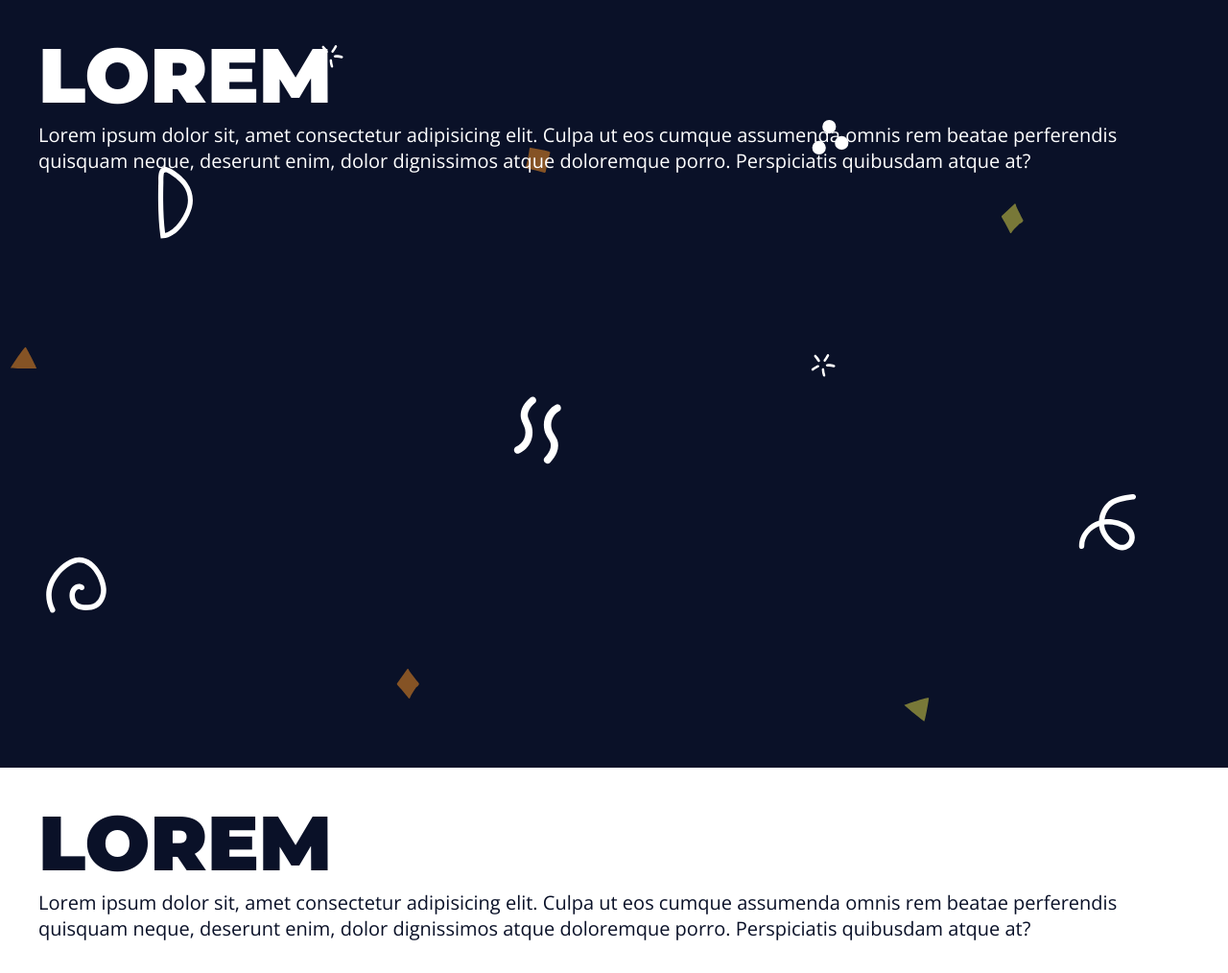
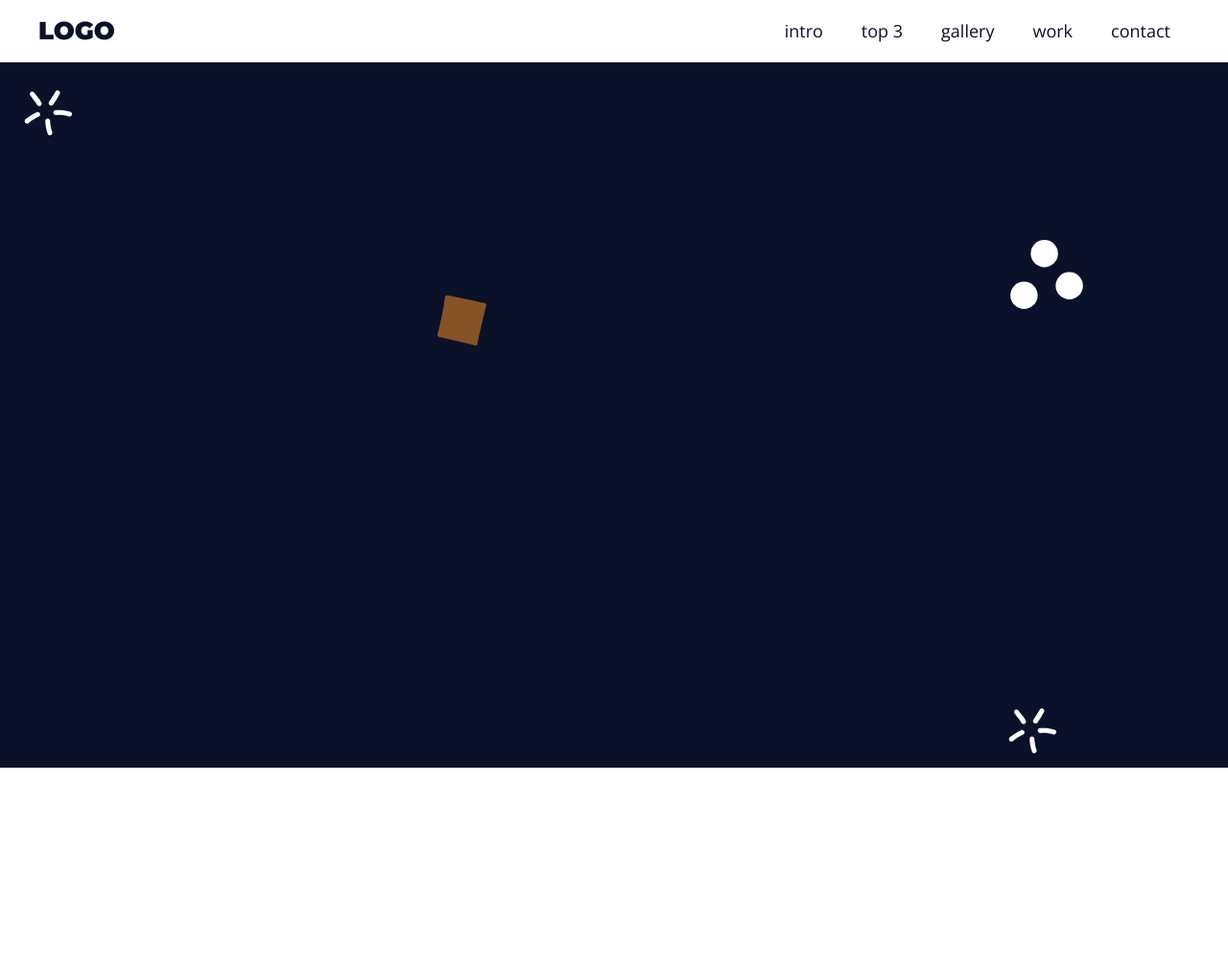
Before and after one commit to ViniciusAndradex/Landing-Page, a plain HTML site: page index.html in a window 1280 px wide. Shown: the whole page at 96% size. Drawn offline with nearby package versions, Linux system fonts and the light colour scheme.

Commit message:
construção do menu.

```diff
--- a/assets/css/styles.css
+++ b/assets/css/styles.css
@@ -1,6 +1,7 @@
 :root {
     --primary-color: #0A1128;
     --white-color: #FFFFFF;
+    --light-gray-color: #EEEEEE;
     --gap: 3rem;
 }
 * {
@@ -57,6 +58,10 @@ h6 {
     text-transform: uppercase;
 }
 
+a {
+    text-decoration: none;
+}
+
 .main-bg {
     background-image: url('../img/background.svg');
     background-size: cover;
@@ -80,3 +85,59 @@ h6 {
 .section {
     min-height: 100vh;
 }
+
+.menu {
+    background: var(--white-color);
+    position: fixed;
+    top: 0;
+    left: 0;
+    right: 0;
+    width: 100%;
+    border-bottom: 1px solid var(--light-gray-color);
+}
+
+.menu-content {
+    display: flex;
+    justify-content: space-between;
+    align-items: center;
+    padding-top: 0;
+    padding-bottom: 0;
+}
+
+.menu h1 {
+    font-size: 2.6rem;
+    color: var(--primary-color);
+}
+
+.menu h1 a {
+    color: inherit;
+}
+
+.menu ul {
+    list-style: none;
+    display: flex;
+}
+
+.menu ul li a {
+    display: block;
+    padding: 2rem;
+    font-size: 1.8rem;
+    color: var(--primary-color);
+    position: relative;
+}
+
+.menu ul li a::after {
+    content: '';
+    position: absolute;
+    bottom: 1rem;
+    left: 50%;
+    width:0;
+    height: 0.2rem;
+    background: crimson;
+    transition: all 300ms ease-in-out;
+}
+
+.menu ul li a:hover::after {
+    width: 50%;
+    left: 25%;
+}
--- a/index.html
+++ b/index.html
@@ -1,5 +1,5 @@
 <!DOCTYPE html>
-<html lang="ptBR">
+<html lang="pt-BR">
 <head>
     <meta charset="UTF-8">
     <meta http-equiv="X-UA-Compatible" content="IE=edge">
@@ -10,23 +10,25 @@
     <link href="https://fonts.googleapis.com/css2?family=Montserrat:wght@900&family=Open+Sans:wght@400;700&display=swap" rel="stylesheet">
     <link rel="stylesheet" href="assets/css/styles.css">
 </head>
-<body >
-    <section class="main-bg section">
-        <div class="main-content">
-            <h1>Lorem</h1>
-            <p>
-                Lorem ipsum dolor sit, amet consectetur adipisicing elit. Culpa ut eos cumque assumenda omnis rem beatae perferendis quisquam neque, deserunt enim, dolor dignissimos atque doloremque porro. Perspiciatis quibusdam atque at?
-            </p>
-        </div>
-    </section>
-    <section class="white-bg section">
-        <div class="main-content">
-            <h1>Lorem</h1>
-            <p>
-                Lorem ipsum dolor sit, amet consectetur adipisicing elit. Culpa ut eos cumque assumenda omnis rem beatae perferendis quisquam neque, deserunt enim, dolor dignissimos atque doloremque porro. Perspiciatis quibusdam atque at?
-            </p>
-        </div>
-    </section>
+<body class="main-bg">
+    <aside class="menu">
+        <section class="main-content menu-content">
+            <h1>
+                <a href="#">LOGO</a>
+            </h1>
+            <nav>
+                <ul>
+                    <li><a href="#">intro</a></li>
+                    <li><a href="#">top 3</a></li>
+                    <li><a href="#">gallery</a></li>
+                    <li><a href="#">work</a></li>
+                    <li><a href="#">contact</a></li>
+                </ul>
+            </nav>
+        </section>
+    </aside>
 
+    <section class="section"></section>
+    <section class="section white-bg"></section>
 </body>
 </html>
```
